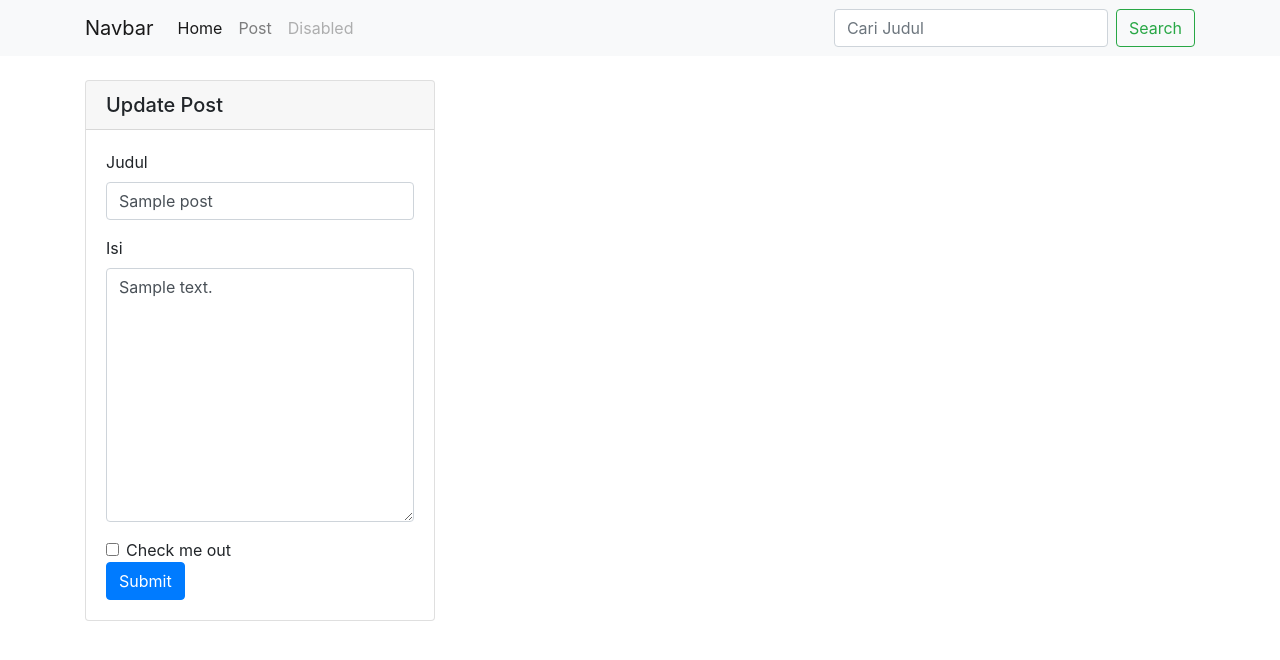
After one commit to torangsitungkir93/KP-2021, a CodeIgniter app: page /Sertifikasi/post/update/1 in a window 1280 px wide. The commit adds this page. Shown: the top 660 px of the page. Run offline with CodeIgniter, Linux system fonts and the light colour scheme; tables that the repository leaves empty or names only in its code hold one stand-in row (values such as "Sample post"); some libraries are stand-ins or nearby versions.

Commit message:
Pelatihan 4 sertifikasi untuk KP

```diff
--- a/ci3kp/application/controllers/Post.php
+++ b/ci3kp/application/controllers/Post.php
@@ -78,4 +78,20 @@ class Post extends CI_Controller
         $this->Post_model->tambahPost();
         echo "Sukses Menambahkan";
     }
+
+    public function update($id)
+    {
+        $data['judul'] = "Update POST";
+        $data['post']  = $this->Post_model->getPostsById($id);
+
+        $this->load->view("templates/header", $data);
+        $this->load->view("posts/update", $data);
+        $this->load->view("templates/footer");
+    }
+
+    public function prosesUpdate($id)
+    {
+        $this->Post_model->updatePost($id);
+        redirect(base_url() . "post");
+    }
 }
--- a/ci3kp/application/models/Post_model.php
+++ b/ci3kp/application/models/Post_model.php
@@ -37,4 +37,25 @@ class Post_model extends CI_Model
         return $this->db->like('judul', $keyword)->from('posts')
             ->count_all_results();
     }
+
+    public function getPostsById($id)
+    {
+        return $this->db
+            ->select("id_post,judul,isi ")
+            ->where('id_post', $id)
+            ->get('posts')
+            ->result_array();
+    }
+
+    public function updatePost($id)
+    {
+        $data = array(
+            'judul' => $this->input->post('judul'),
+            'isi' => $this->input->post('isi')
+        );
+
+        $this->db
+            ->where('id_post', $id)
+            ->update('posts', $data);
+    }
 }
--- /dev/null
+++ b/ci3kp/application/views/posts/update.php
@@ -0,0 +1,31 @@
+<div class="container">
+    <div class="row mt-4">
+        <div class="col-md-4">
+            <div class="card">
+                <h5 class="card-header">Update Post</h5>
+                <div class="card-body">
+                    <?php foreach ($post as $post) : ?>
+                    <form action="<?= base_url(); ?>post/prosesUpdate/<?= $post['id_post']; ?>" method="POST">
+                        <div class="form-group">
+                            <label for="exampleInputEmail1">Judul</label>
+                            <input name="judul" class="form-control" id="judul" aria-describedby="emailHelp"
+                                value="<?= $post['judul']; ?>">
+                        </div>
+                        <div class="form-group">
+                            <label for="exampleInputPassword1">Isi</label>
+                            <textarea name="isi" id="isi" class="form-control" cols="30" rows="10"
+                                required><?= $post['isi']; ?></textarea>
+                        </div>
+                        <div class="form-check">
+                            <input type="checkbox" class="form-check-input" id="exampleCheck1">
+                            <label class="form-check-label" for="exampleCheck1">Check me out</label>
+                        </div>
+                        <button type="submit" class="btn btn-primary">Submit</button>
+                        <a href="<?= base_url(); ?>" class="btn btn-seecondary"></a>
+                    </form>
+                    <?php endforeach;  ?>
+                </div>
+            </div>
+        </div>
+    </div>
+</div>
```
Also changed, not shown: ci3kp/application/views/posts/index.php (+6 -2 lines).
